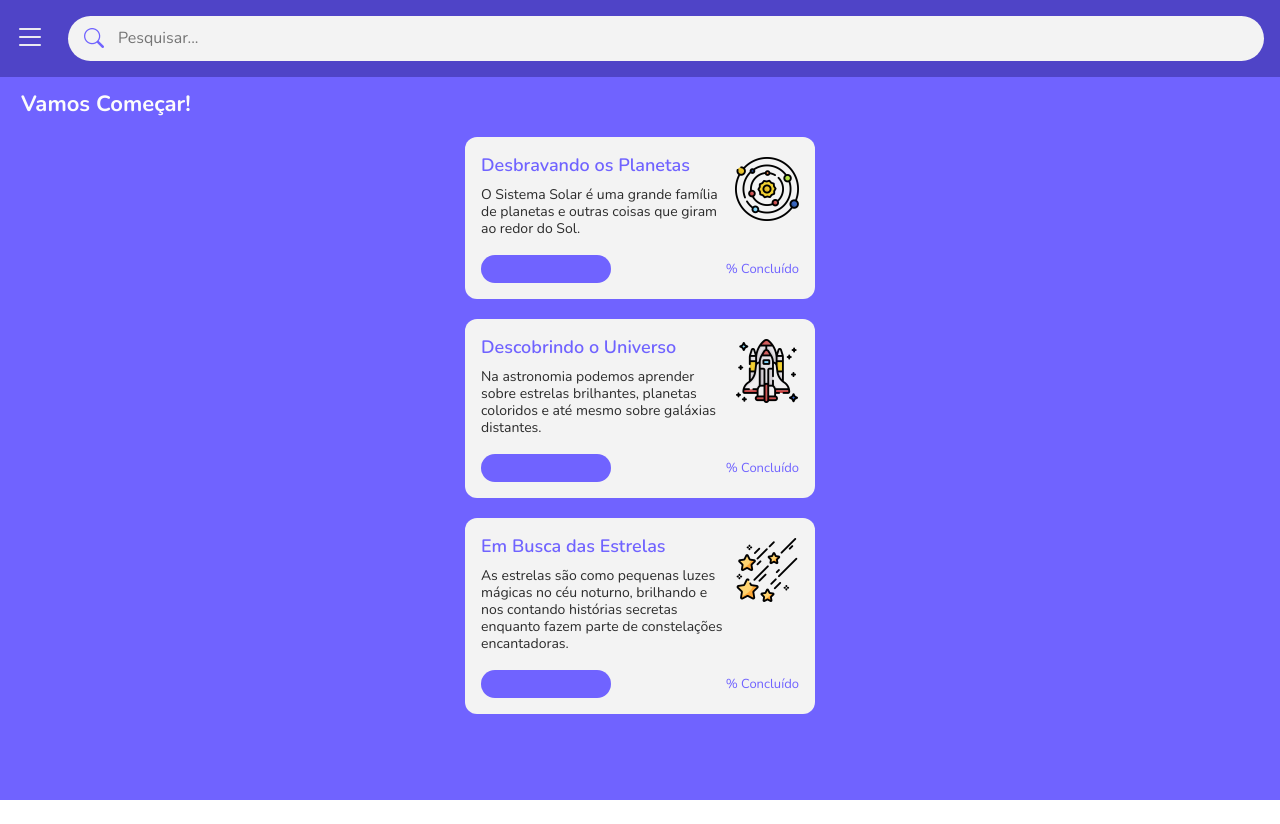
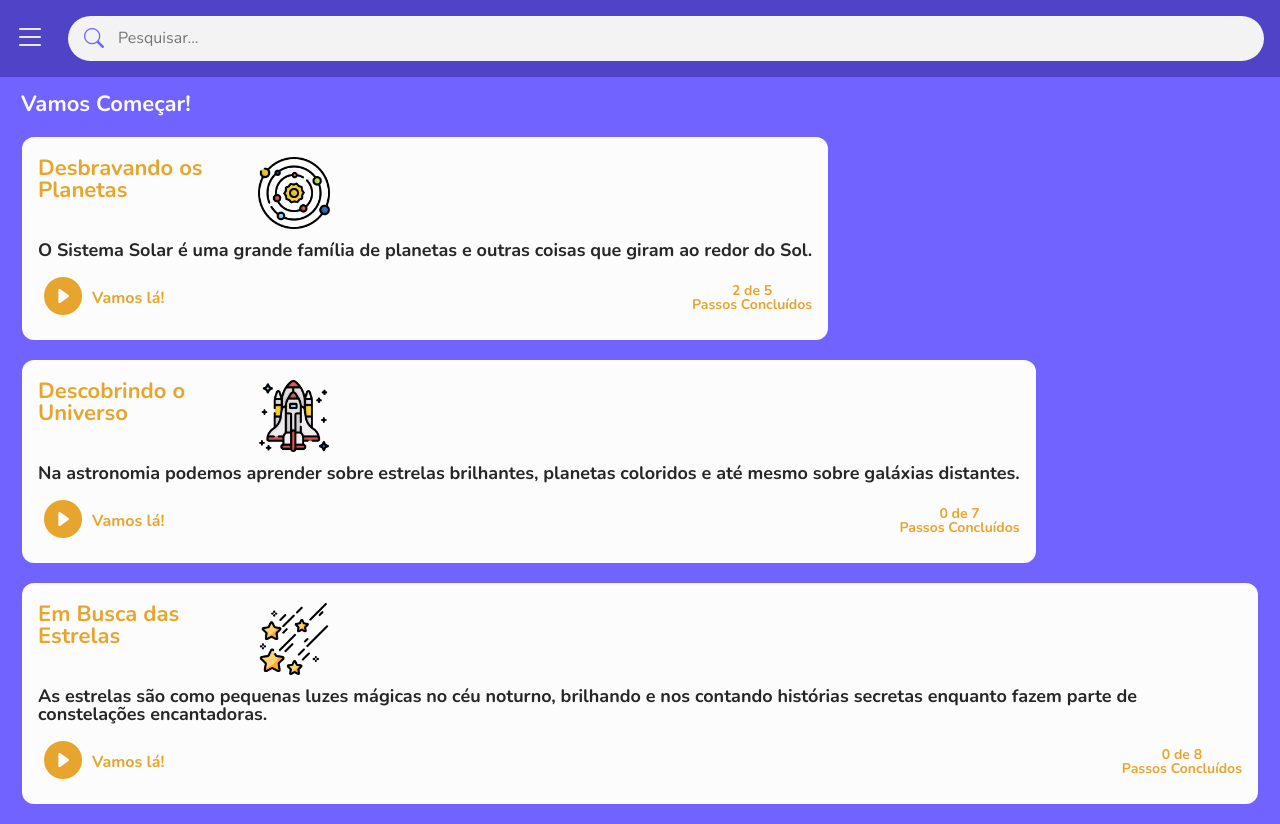
Before and after one commit to joaoemc2/Space-Safari, a Vue app: page /#/home in a window 1280 px wide. Shown: the top 824 px of the page. Before the commit the page ends 800 px from the top, so only its background shows below. Built offline with nearby package versions, Linux system fonts and the light colour scheme; the HTML template or start-up script is replaced by a standard one.

Commit message:
:lipstick: ajustes card temas

```diff
--- a/src/components/CardTemas.vue
+++ b/src/components/CardTemas.vue
@@ -1,6 +1,7 @@
 <script setup lang="ts">
 import { useRouter } from 'vue-router'
 import { dadosListagem } from '@/stores/dadosListagem'
+import BotaoIcone from './shared/BotaoIcone.vue'
 
 const router = useRouter()
 const store = dadosListagem()
@@ -8,9 +9,9 @@
 const prop = defineProps<{
   titulo: string
   texto: string
-  porcentagemConcluida: number
+  passosConcluidos: number
+  passosTotais: number
   redirect: number
-  textoBotao: string
   imagem: string
 }>()
 
@@ -25,71 +26,71 @@
 </script>
 
 <template>
-  <main>
-    <div class="section-um">
-      <div class="texto-container">
+  <main class="card-container">
+    <div class="topo">
+      <div class="header">
         <h2>{{ titulo }}</h2>
-        <p>{{ texto }}</p>
+        <img class="imagem" :src="getImageUrl(imagem)" />
       </div>
-      <img class="imagem" :src="getImageUrl(imagem)" />
     </div>
-    <div class="section-dois">
-      <button class="btn-two" @click="redirecionar()">{{ textoBotao }}</button>
-      <p>{{ porcentagemConcluida }}% Concluído</p>
+    <p class="texto">{{ texto }}</p>
+    <div class="base">
+      <BotaoIcone :icone="'play-circle-fill'" :texto="'Vamos lá!'" @click="redirecionar()" />
+      <div class="passos">
+        <p>{{ passosConcluidos }} de {{ passosTotais }}</p>
+        <p>Passos Concluídos</p>
+      </div>
     </div>
   </main>
 </template>
 
 <style lang="scss" scoped>
-main {
+@import '@/styles/variables.scss';
+.card-container {
   display: flex;
   flex-direction: column;
   align-items: flex-start;
   padding: 16px;
   padding-top: 20px;
-  gap: 18px;
-  background: #f3f3f3;
+  gap: 12px;
+  background: $cor-branca;
   border-radius: 12px;
   width: fit-content;
   height: fit-content;
-  .section-um {
-    font-style: normal;
-    font-weight: 300;
-    font-size: 14px;
-    line-height: 17px;
-    color: #ffffff;
-
-    display: flex;
-    justify-content: center;
-    gap: 12px;
-    .texto-container {
-      max-width: 242px;
+  .topo {
+    .header {
+      display: flex;
+      justify-content: space-between;
       h2 {
-        margin-bottom: 12px;
-        color: #7063ff;
-        font-size: 18px;
-        font-weight: 600;
+        color: $cor-amarela;
+        font-size: $fonte-subtitulo;
+        font-weight: $peso-bold;
+        width: auto;
+        max-width: 220px;
       }
-      p {
-        color: #2b2b2b;
-        font-size: 14px;
-        font-weight: 400;
+      .imagem {
+        width: 72px;
+        height: 72px;
       }
     }
-    .imagem {
-      width: 64px;
-      height: 64px;
-    }
   }
-  .section-dois {
+  .texto {
+    color: $cor-preta;
+    font-size: $fonte-padrao;
+    font-weight: $peso-bold;
+  }
+  .base {
     display: flex;
     justify-content: space-between;
     align-items: center;
     width: 100%;
-    p {
-      color: #7063ff;
-      font-size: 13px;
-      font-weight: 400;
+    .passos {
+      p {
+        color: $cor-amarela;
+        font-size: $fonte-media;
+        font-weight: $peso-bold;
+        text-align: center;
+      }
     }
   }
 }
```
